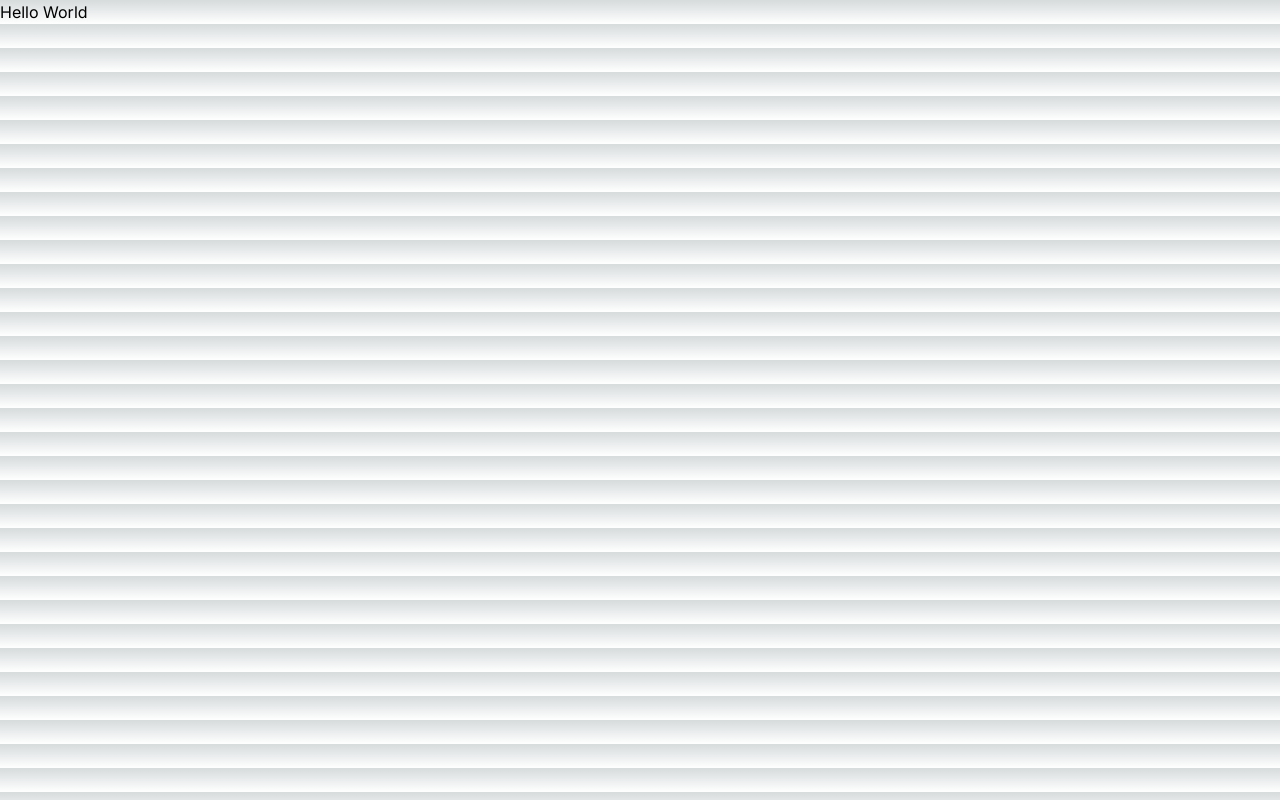
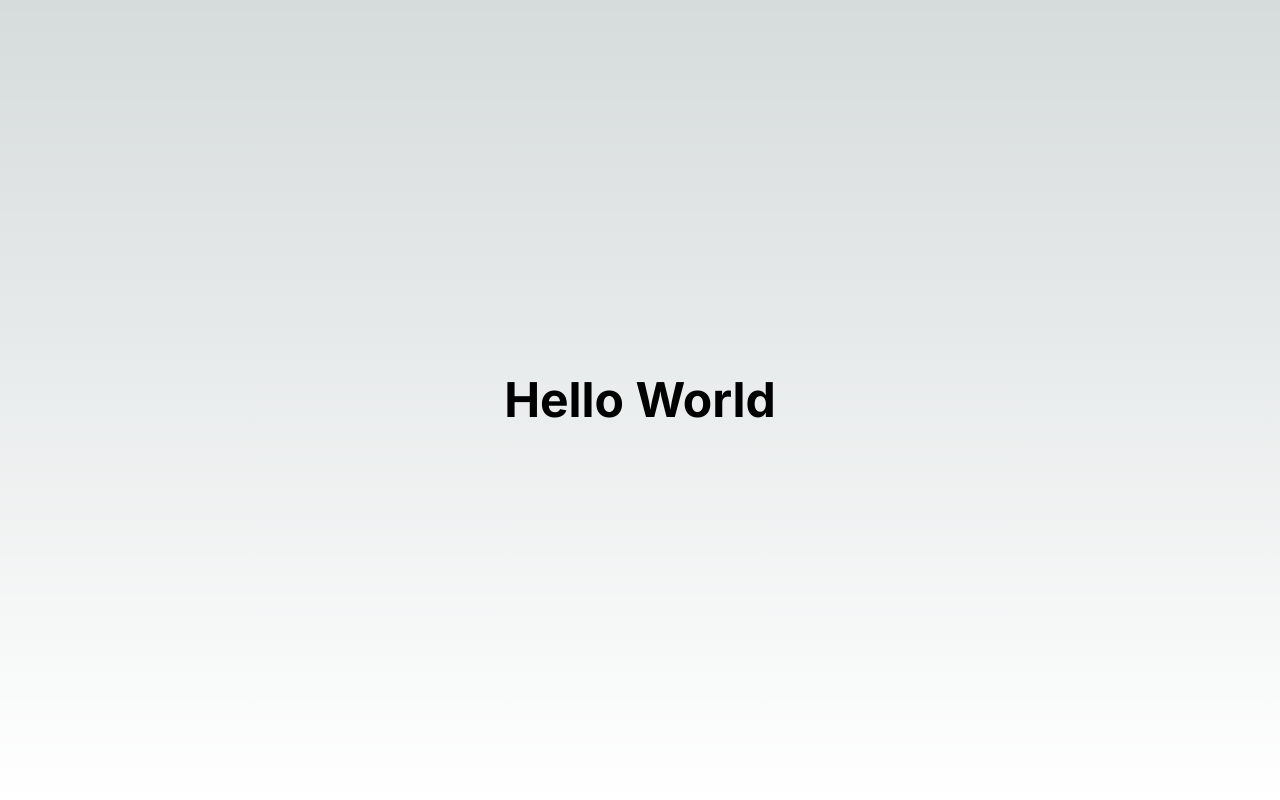
Before and after one commit to ctudel/DoSomething, a Next.js app: page /task in a window 1280 px wide. Built offline with nearby package versions, Linux system fonts and the light colour scheme.

Commit message:
Nice hello world draft

```diff
--- a/app/task/page.tsx
+++ b/app/task/page.tsx
@@ -1,3 +1,9 @@
 export default function Page() {
-    return <h1>Hello World</h1>
+    return (
+        <>
+            <div className="flex w-screen h-screen justify-center items-center">
+                <h1 className="font-bold text-5xl">Hello World</h1>
+            </div>
+        </>
+    )
 }
--- a/app/ui/textbox.tsx
+++ b/app/ui/textbox.tsx
@@ -32,13 +32,14 @@ export default function Textbox() {
     )
 }
 
+/* Test random task generator */
 function getRandomTask(prompt: string): string {
     const tasks = ["Do something", "Well ain't that something"];
     let index = getRandomNumber(0, tasks.length - 1);
     return tasks[index];
 }
 
-
+/* Test random number generator */
 function getRandomNumber(min: number, max: number): number {
     let randNum = Math.random();
     return Math.floor(randNum * (max - min + 1)) + min
```
